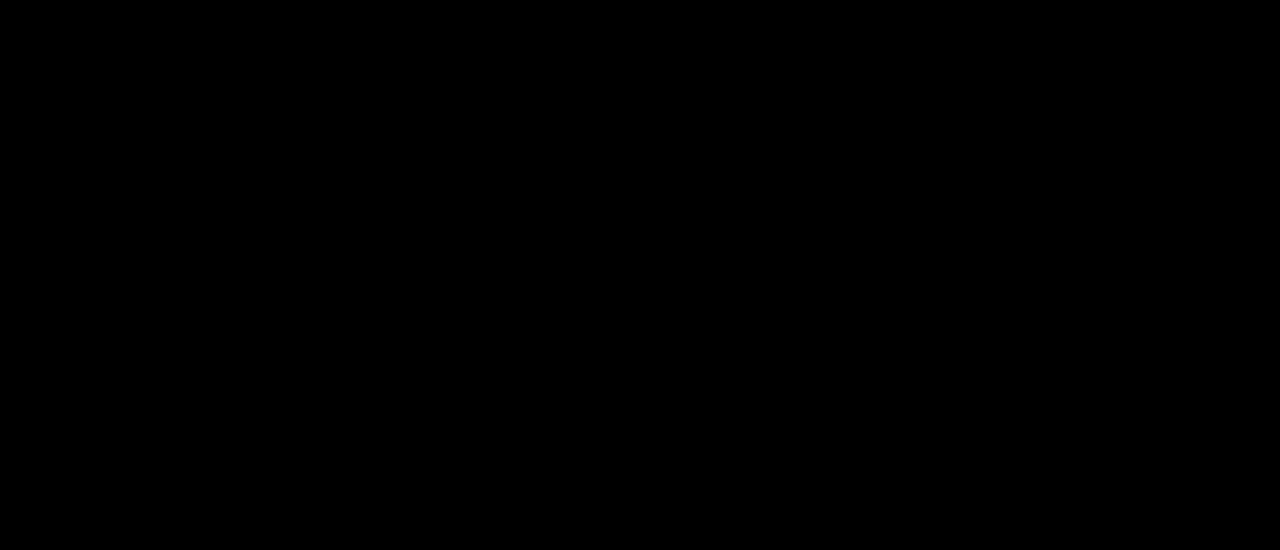
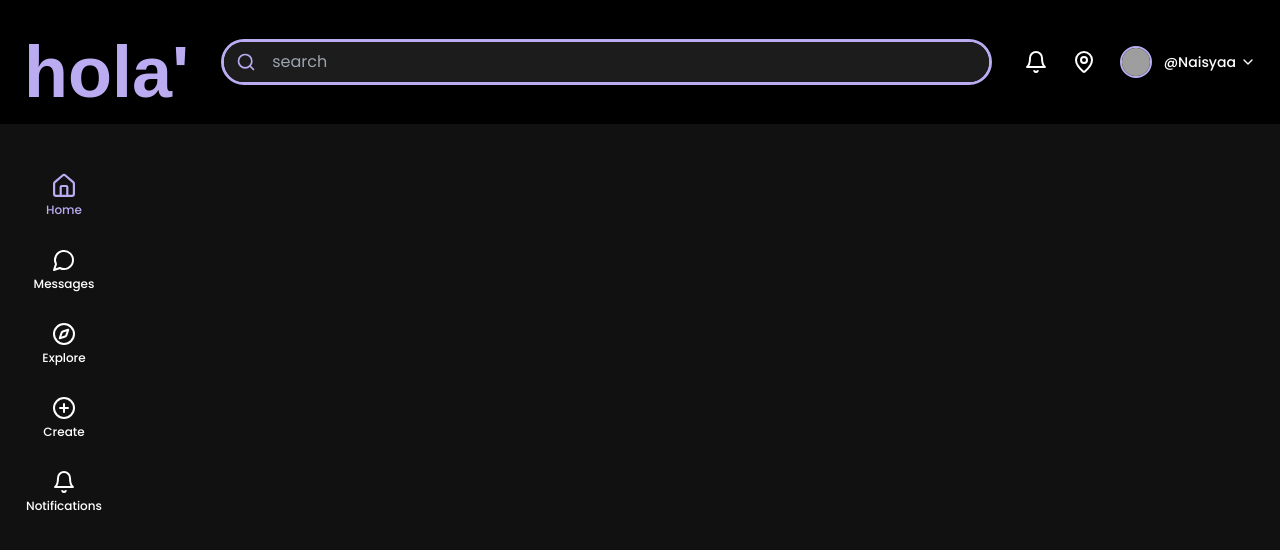
Before and after one commit to parikshit-jaiswal/Task_5_SocialMedia_Frontend, a React (Vite) app: page /explore in a window 1280 px wide. Before the commit this address had no page. Shown: the top 550 px of the page. Built offline with nearby package versions, Linux system fonts and the light colour scheme; grey boxes are pictures that could not be loaded; a web font is replaced by a local one.

Commit message:
explore and search page added

```diff
--- a/src/App.jsx
+++ b/src/App.jsx
@@ -12,7 +12,9 @@ import Sidebar from "./components/Sidebar"
 import PostCard from './components/PostCard'
 import ProfilePage from './pages/ProfilePage'
 import Privacy from "./components/privacy"
-import CreatePost from './components/CreatePost';
+import CreatePost from './components/CreatePost'
+import ExplorePage from './pages/ExplorePage'
+import SearchPage from './pages/SearchPage'
 function App() {
   return (
 
@@ -24,8 +26,10 @@ function App() {
         <Route path="/verify/email" element={<VerifyEmailPage />} />
         <Route path="/home" element={<HomePage />} />
         <Route path="/profile" element={<ProfilePage />} />
+        <Route path="/createpost" element={<CreatePost/>} />
         <Route path="/privacy" element={<Privacy/>} />
-        <Route path="/createpost" element={<CreatePost/>} />
+        <Route path="/explore" element={<ExplorePage/>} />
+        <Route path="/search" element={<SearchPage/>} />
       </Routes>
     </BrowserRouter>
   )
--- /dev/null
+++ b/src/pages/ExplorePage.jsx
@@ -0,0 +1,20 @@
+import React from 'react';
+import Navbar from '@/components/Navbar';
+import Sidebar from '@/components/Sidebar';
+
+
+function ExplorePage() {
+    return (
+      <div className="min-h-screen bg-[#111111]">
+        <Navbar />
+        <div className="pt-28">
+          <Sidebar />
+        </div>
+      </div>
+
+
+
+    );
+  }
+
+  export default ExplorePage;
--- /dev/null
+++ b/src/pages/SearchPage.jsx
@@ -0,0 +1,20 @@
+import React from 'react';
+import Navbar from '@/components/Navbar';
+import Sidebar from '@/components/Sidebar';
+
+
+function ExplorePage() {
+    return (
+      <div className="min-h-screen bg-[#111111]">
+        <Navbar />
+        <div className="pt-28">
+          <Sidebar />
+        </div>
+      </div>
+
+
+
+    );
+  }
+
+  export default ExplorePage;
```
